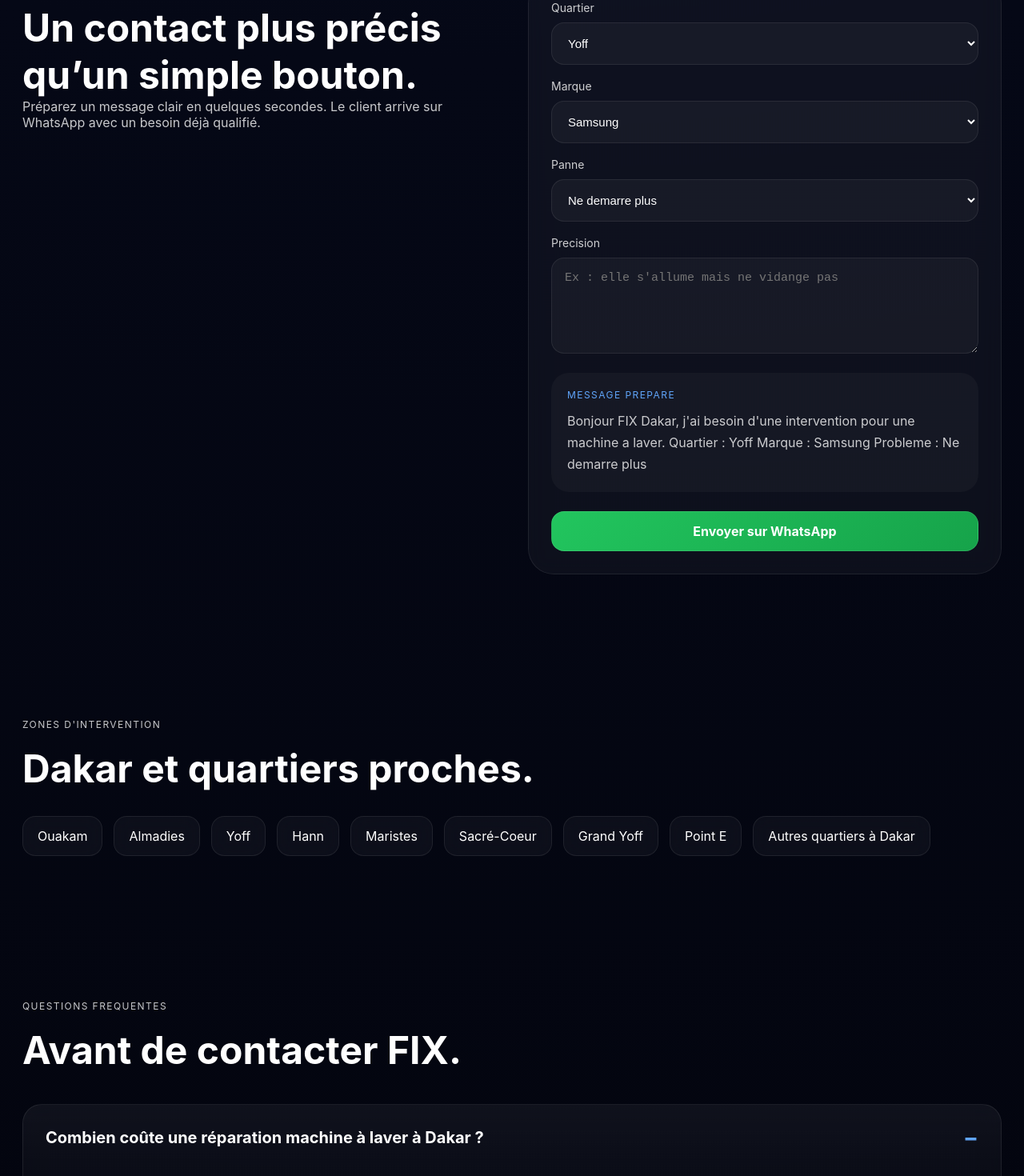
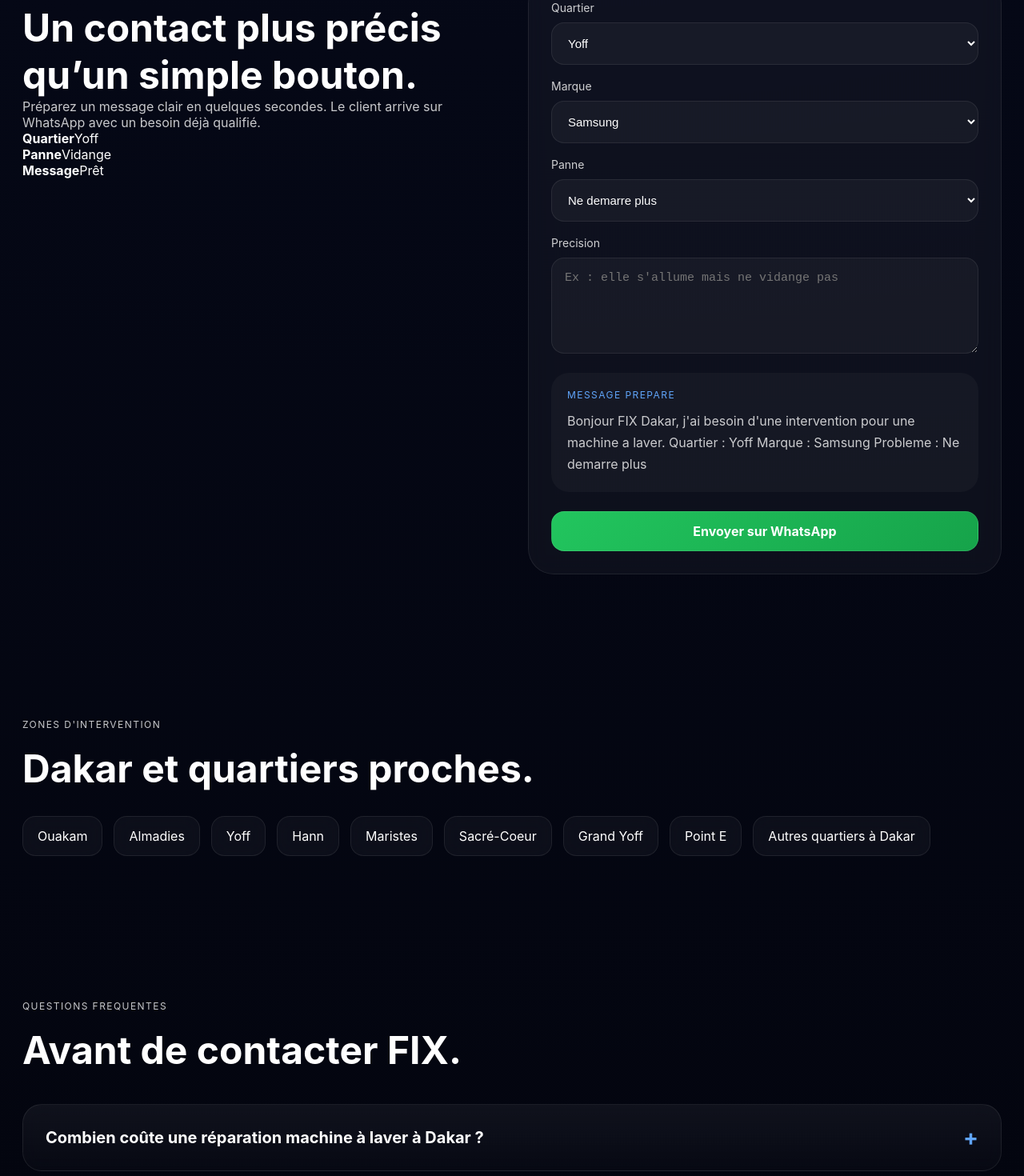
Before and after one commit to Djibsonx7/fix-dakar, a Next.js app: page / in a window 1280 px wide. Shown: the part 2543-4013 px from the top of the page at 80% size. Built offline with nearby package versions, Linux system fonts and the light colour scheme.

Commit message:
Add contact visual and close FAQ by default

```diff
--- a/app/page.tsx
+++ b/app/page.tsx
@@ -58,6 +58,17 @@ function SmartWhatsAppForm() {
   );
 }
 
+function ContactVisual() {
+  return (
+    <div className="contact-visual" aria-hidden="true">
+      <div className="mini-machine"><div className="mini-screen"></div><div className="mini-door"></div><div className="mini-shine"></div></div>
+      <div className="message-bubble bubble-one"><b>Quartier</b><span>Yoff</span></div>
+      <div className="message-bubble bubble-two"><b>Panne</b><span>Vidange</span></div>
+      <div className="message-bubble bubble-three"><b>Message</b><span>Prêt</span></div>
+    </div>
+  );
+}
+
 function LiveInterventionCard() {
   return (
     <div className="live-card-stack">
@@ -73,7 +84,7 @@ function LiveInterventionCard() {
 }
 
 function FaqAccordion() {
-  const [openIndex, setOpenIndex] = useState<number | null>(0);
+  const [openIndex, setOpenIndex] = useState<number | null>(null);
 
   return (
     <div className="faq-list">
@@ -148,7 +159,7 @@ export default function HomePage() {
       </section>
 
       <section id="whatsapp-intelligent" className="section form-zone">
-        <div><p className="eyebrow">WhatsApp intelligent</p><h2>Un contact plus précis qu’un simple bouton.</h2><p>Préparez un message clair en quelques secondes. Le client arrive sur WhatsApp avec un besoin déjà qualifié.</p></div>
+        <div><p className="eyebrow">WhatsApp intelligent</p><h2>Un contact plus précis qu’un simple bouton.</h2><p>Préparez un message clair en quelques secondes. Le client arrive sur WhatsApp avec un besoin déjà qualifié.</p><ContactVisual /></div>
         <SmartWhatsAppForm />
       </section>
 
```
